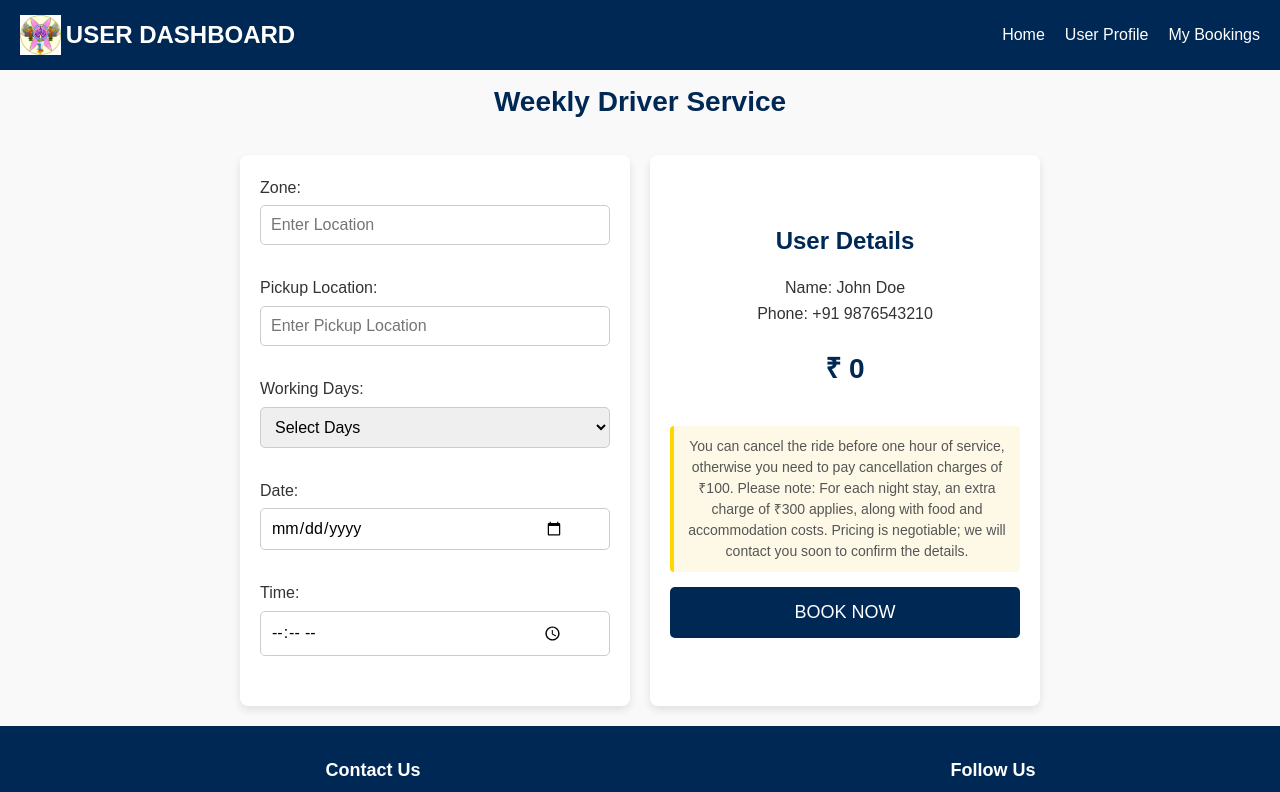
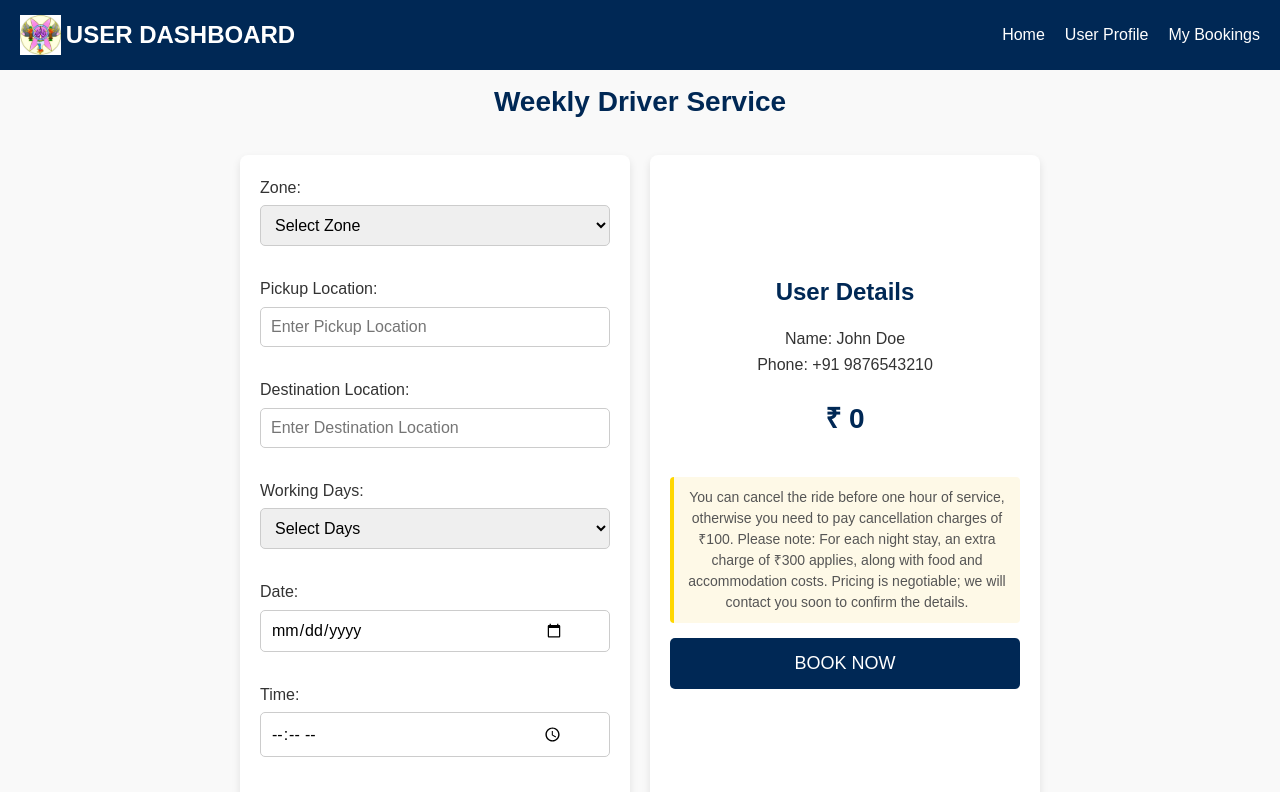
Before and after one commit to ayushmishra25/Tours-and-Travels, a React (Vite) app in the folder Frontend/: page /weekly-driver in a window 1280 px wide. Shown: the top 792 px of the page. Built offline with nearby package versions, Linux system fonts and the light colour scheme; grey boxes are pictures that could not be loaded.

Commit message:
added sections in weekly driver

```diff
--- a/Frontend/src/pages/MonthlyDriver.jsx
+++ b/Frontend/src/pages/MonthlyDriver.jsx
@@ -40,6 +40,11 @@ const monthlyPricing = {
     "26": { "8": 18000, "10": 19000, "12": 20000 }
   },
   Noida: {
+    "22": { "8": 17000, "10": 18000, "12": 19000 },
+    "24": { "8": 18000, "10": 19000, "12": 20000 },
+    "26": { "8": 19000, "10": 20000, "12": 21000 }
+  },
+  "Greater Noida": {
     "22": { "8": 17000, "10": 18000, "12": 19000 },
     "24": { "8": 18000, "10": 19000, "12": 20000 },
     "26": { "8": 19000, "10": 20000, "12": 21000 }
--- a/Frontend/src/pages/WeeklyDriver.jsx
+++ b/Frontend/src/pages/WeeklyDriver.jsx
@@ -9,6 +9,7 @@ const WeeklyDriver = () => {
 
   const [location, setLocation] = useState("");
   const [pickupLocation, setPickupLocation] = useState("");
+  const [destinationLocation, setDestinationLocation] = useState("");
   const [workingDays, setWorkingDays] = useState("");
   const [date, setDate] = useState("");
   const [time, setTime] = useState("");
@@ -33,9 +34,6 @@ const WeeklyDriver = () => {
     const city = getCityFromAddress(location);
     const days = parseInt(workingDays, 10);
     let dailyRate = 1250;
-    if (city === "Hyderabad" || city === "Bangalore") {
-      dailyRate = 1400;
-    }
     return dailyRate * days;
   };
 
@@ -57,6 +55,10 @@ const WeeklyDriver = () => {
       setFieldError("Location is required");
       return;
     }
+    if (!destinationLocation.trim()) {
+           setFieldError("Destination location is required");
+           return;
+         }
     if (!workingDays) {
       setFieldError("Working days selection is required");
       return;
@@ -79,7 +81,7 @@ const WeeklyDriver = () => {
       booking_type: "weekly",
       trip_type: `${workingDays} days`,
       source_location: pickupLocation, // Mapping pickupLocation to source_location
-      destination_location: location, // Assuming destination_location is based on location
+      destination_location: destinationLocation,
       hours: workingDays * 8, // Assuming working hours per day is 8
       working_days: workingDays,
       working_hours_per_day: 8, // Assuming each day has 8 working hours
@@ -115,15 +117,23 @@ const WeeklyDriver = () => {
         <h1>Weekly Driver Service</h1>
         <div className="booking-form">
           <div className="left-section">
+            {/* Zone selector */}
             <label>
               Zone:
-              <input
-                type="text"
-                placeholder="Enter Location"
-                value={location}
-                onChange={(e) => setLocation(e.target.value)}
-              />
+              <select value={location} onChange={(e) => setLocation(e.target.value)}>
+                <option value="">Select Zone</option>
+                <option value="Noida">Noida</option>
+                <option value="Greater Noida">Greater Noida</option>
+                <option value="Ghaziabad">Ghaziabad</option>
+                <option value="Faridabad">Faridabad</option>
+                <option value="Gurgaon">Gurgaon</option>
+                <option value="West Delhi">West Delhi</option>
+                <option value="East Delhi">East Delhi</option>
+                <option value="South Delhi">South Delhi</option>
+                <option value="North Delhi">North Delhi</option>
+              </select>
             </label>
+
             <label>
               Pickup Location:
               <input
@@ -131,6 +141,16 @@ const WeeklyDriver = () => {
                 placeholder="Enter Pickup Location"
                 value={pickupLocation}
                 onChange={(e) => setPickupLocation(e.target.value)}
+              />
+            </label>
+            {/* New destination field */}
+            <label>
+              Destination Location:
+              <input
+                type="text"
+                placeholder="Enter Destination Location"
+                value={destinationLocation}
+                onChange={(e) => setDestinationLocation(e.target.value)}
               />
             </label>
             <label>
```
